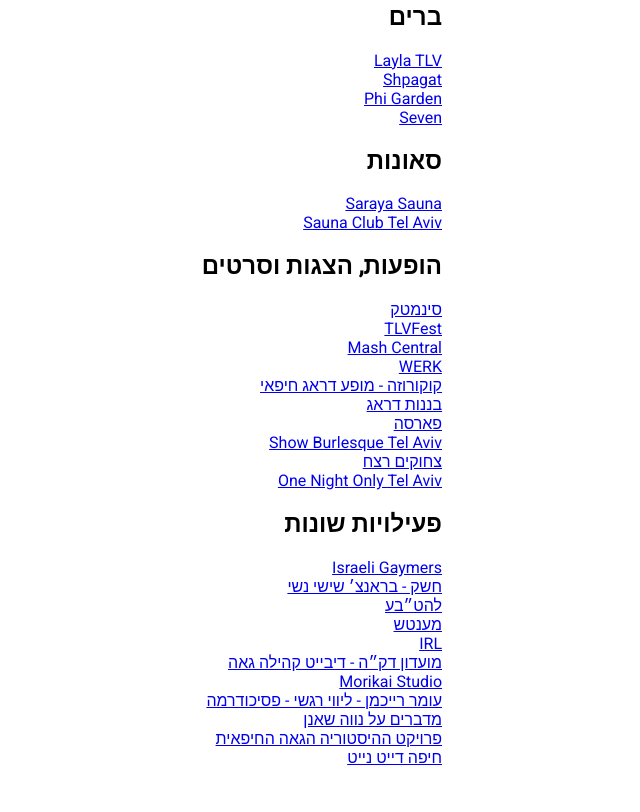
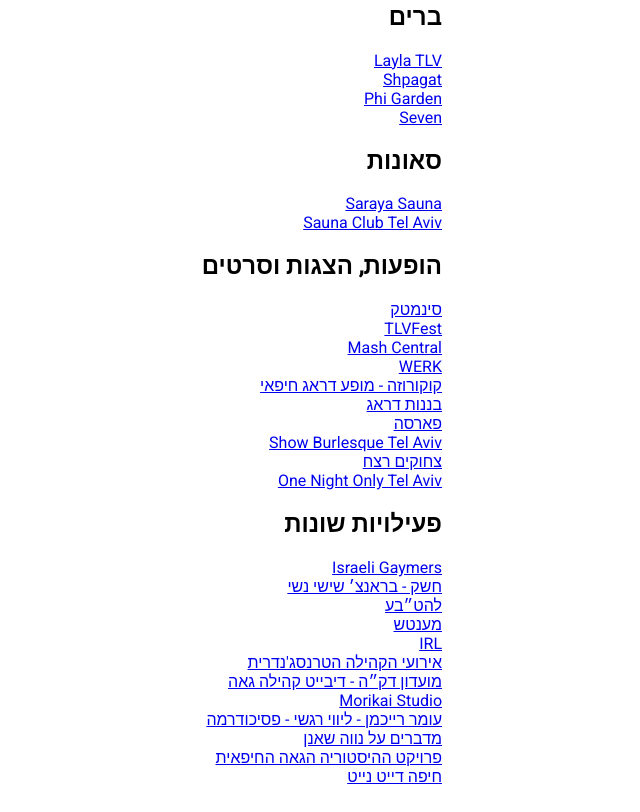
Before and after one commit to gonenduk/fhomo, a plain HTML site: page pages.html in a window 1280 px wide. Shown: the part 1209-2021 px from the top of the page, without its empty margins (640-1280 px from the left). Drawn offline with Linux system fonts and the light colour scheme.

Commit message:
add trans page

```diff
--- a/pages.html
+++ b/pages.html
@@ -121,6 +121,7 @@
 <a href="https://www.facebook.com/lgbtNature/events" target="_blank">להט״בע</a><br>
 <a href="https://www.facebook.com/menschTLV/events" target="_blank">מענטש</a><br>
 <a href="https://www.facebook.com/IRLTLV/events" target="_blank">IRL</a><br>
+<a href="https://www.facebook.com/groups/TransEvents.il/events" target="_blank">אירועי הקהילה הטרנסג'נדרית</a><br>
 <a href="https://www.facebook.com/Daka.lgbt.debate/events" target="_blank">מועדון דק״ה - דיבייט קהילה גאה</a><br>
 <a href="https://www.facebook.com/MorikaiStudio/events" target="_blank">Morikai Studio</a><br>
 <a href="https://www.facebook.com/Omer.Richman.2021/events" target="_blank">עומר רייכמן - ליווי רגשי - פסיכודרמה</a><br>
```
